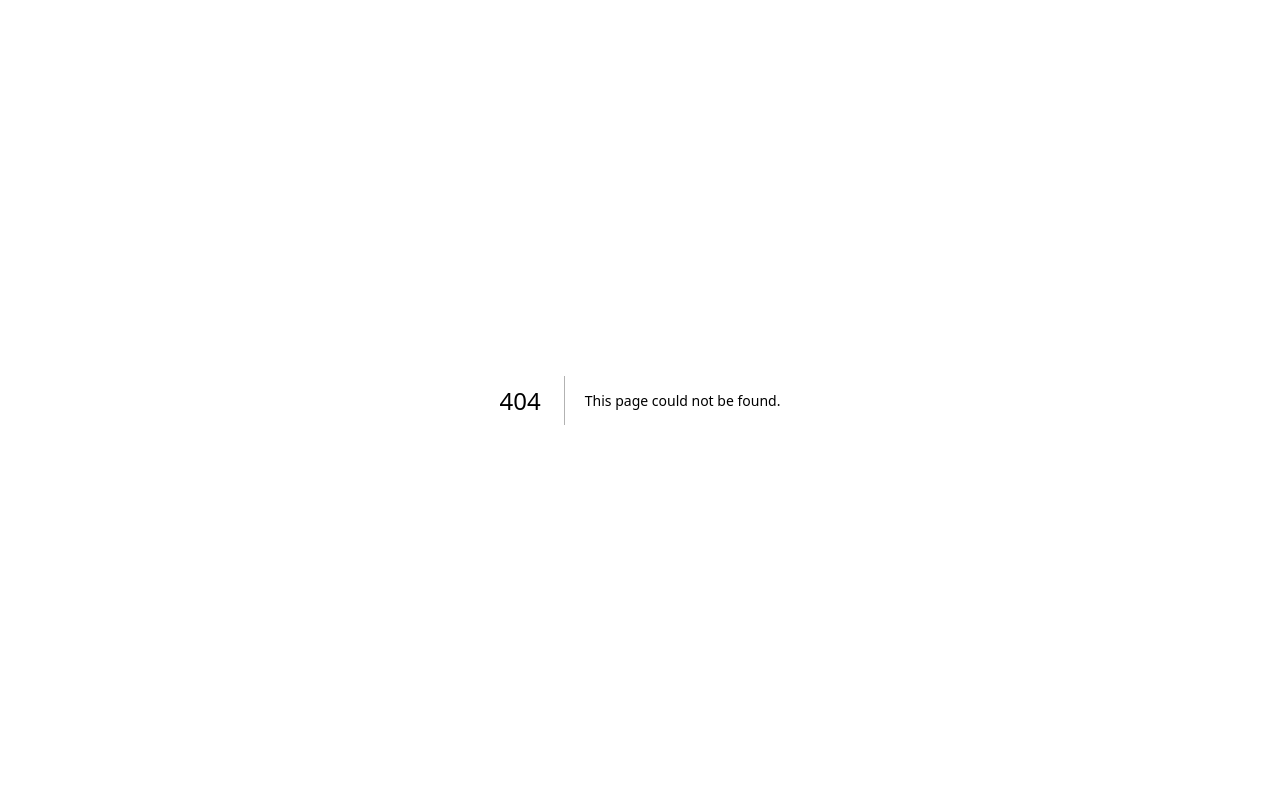
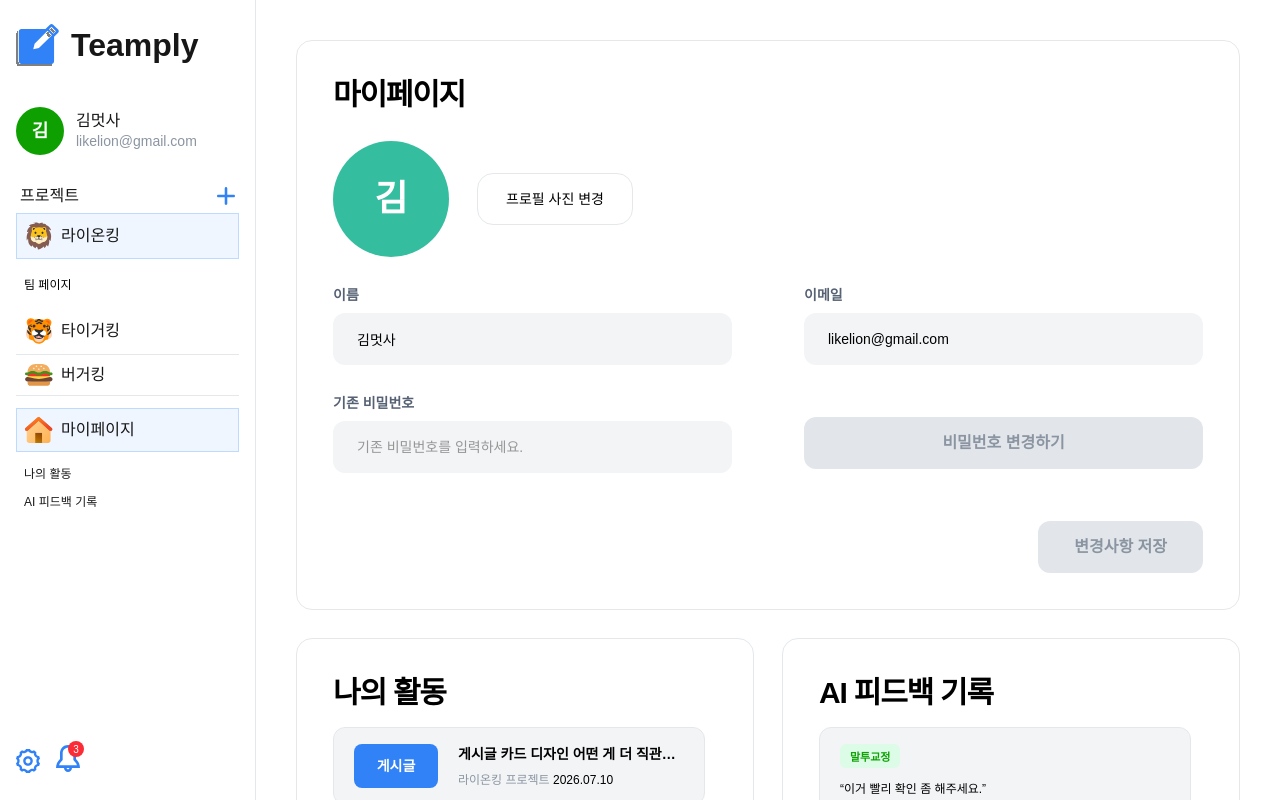
Before and after one commit to SMU-LikeLion-14th-LionKing/LionKing-FE, a Next.js app: page /mypage in a window 1280 px wide. Before the commit this address had no page. Shown: the top 800 px of the page. Built offline with nearby package versions, Linux system fonts and the light colour scheme; a web font is replaced by a local one.

Commit message:
feat: 마이페이지 2차 구현

```diff
--- /dev/null
+++ b/src/app/mypage/page.jsx
@@ -0,0 +1,11 @@
+import Sidebar from "@/components/Sidebar/Sidebar";
+import MyPageLayout from "@/components/mypage/MyPageLayout";
+
+export default function MyPage() {
+  return (
+    <div className="flex min-h-screen bg-white">
+      <Sidebar activePage="mypage" />
+      <MyPageLayout />
+    </div>
+  );
+}
--- /dev/null
+++ b/src/app/page.js
@@ -0,0 +1,5 @@
+import LandingPage from "@/components/Landing/LandingPage";
+
+export default function Home() {
+  return <LandingPage />;
+}
--- a/src/components/Sidebar/MyPage.jsx
+++ b/src/components/Sidebar/MyPage.jsx
@@ -6,7 +6,7 @@ export default function MyPage({ active = false }) {
       <SidebarItem
         title="마이페이지"
         icon="/icons/Sidebar/myPage.svg"
-        href="/?page=mypage"
+        href="/mypage"
         active={active}
       />
 
--- a/src/components/Sidebar/Sidebar.jsx
+++ b/src/components/Sidebar/Sidebar.jsx
@@ -7,7 +7,7 @@ import SidebarLogo from "./SidebarLogo";
 
 export default function Sidebar({ activePage }) {
   return (
-    <aside className="flex h-screen w-64 flex-col border-r border-gray-5 bg-white px-4 py-6">
+    <aside className="sticky top-0 flex h-screen w-64 shrink-0 flex-col border-r border-gray-5 bg-white px-4 py-6">
       <SidebarLogo />
       <UserProfile />
       <Project />
```
